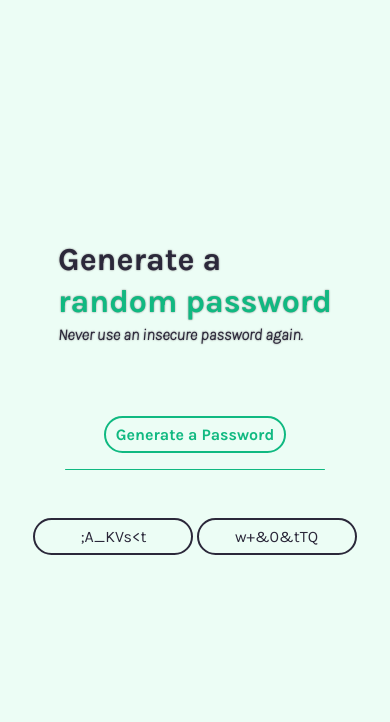
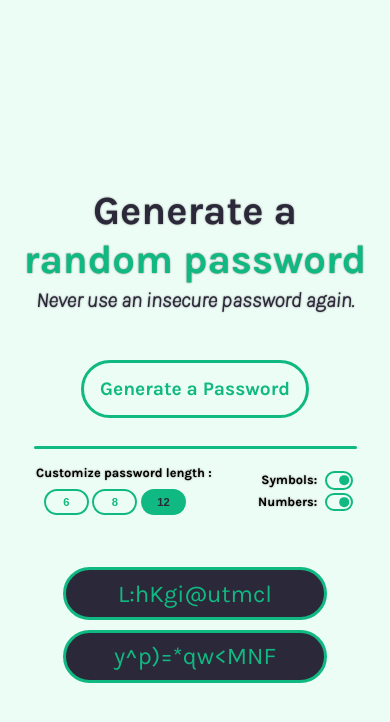
Before and after one commit to AljonLaxamana/PasswordGenerator, a plain HTML site: page index.html in a window 390 px wide. Both pictures are taken after a click on the button "Generate a Password". Drawn offline with nearby package versions, Linux system fonts and the light colour scheme; a web font is replaced by a local one.

Commit message:
Done all functionalities
Finish List :
Toggle options

```diff
--- a/index.html
+++ b/index.html
@@ -26,18 +26,44 @@
     <div class="generator">
       <button id="btn-generate-password">Generate a Password</button>
       <hr class="line" />
+      <div class="criteria-section">
+        <div class="section-custom-length">
+          <label for="custom-password-length" class="lbl-password-length"
+            >Customize password length :</label
+          >
+          <button id="btn-6-characters" class="btn-char" value="6">6</button>
+          <button id="btn-8-characters" class="btn-char" value="8">8</button>
+          <button id="btn-12-characters" class="btn-char active" value="12">
+            12
+          </button>
+        </div>
+        <div class="section-toggle-symbols-numbers">
+          <div class="toggle-section-symbols">
+            <label class="lbl-toggle">Symbols: </label>
+            <input id="symbols" class="toggle" type="checkbox" checked />
+          </div>
+          <div class="toggle-section-numbers">
+            <label class="lbl-toggle">Numbers: </label>
+            <input id="numbers" class="toggle" type="checkbox" checked />
+          </div>
+        </div>
+      </div>
       <div class="btns-generated-password">
         <button
           class="btn-generated-password"
           id="generated-password1"
+          onclick=""
         ></button>
         <button
           class="btn-generated-password"
           id="generated-password2"
+          onclick=""
         ></button>
       </div>
     </div>
 
+    <div id="snackbar"></div>
+
     <script src="scripts.js"></script>
   </body>
 </html>
--- a/scripts.js
+++ b/scripts.js
@@ -1,30 +1,74 @@
 let generatePassword = document.getElementById("btn-generate-password")
 let generatedPassword1 = document.getElementById("generated-password1")
 let generatedPassword2 = document.getElementById("generated-password2")
+let toggleSymbol = document.getElementById("symbols")
+let toggleNumber = document.getElementById("numbers")
+let passwordLength = 12
+let btnCharEl = Array.from(document.getElementsByClassName("btn-char"))
 
+const characters = ["A", "B", "C", "D", "E", "F", "G", "H", "I", "J", "K", "L", "M", "N", "O", "P", "Q", "R", "S", "T", "U", "V", "W", "X", "Y", "Z", "a", "b", "c", "d", "e", "f", "g", "h", "i", "j", "k", "l", "m", "n", "o", "p", "q", "r", "s", "t", "u", "v", "w", "x", "y", "z"];
+const symbols = ["~", "`", "!", "@", "#", "$", "%", "^", "&", "*", "(", ")", "_", "-", "+", "=", "{", "[", "}", "]", ",", "|", ":", ";", "<", ">", ".", "?",
+    "/"]
+const numbers = ["0", "1", "2", "3", "4", "5", "6", "7", "8", "9"]
 
-const characters = ["A", "B", "C", "D", "E", "F", "G", "H", "I", "J", "K", "L", "M", "N", "O", "P", "Q", "R", "S", "T", "U", "V", "W", "X", "Y", "Z", "a", "b", "c", "d", "e", "f", "g", "h", "i", "j", "k", "l", "m", "n", "o", "p", "q", "r", "s", "t", "u", "v", "w", "x", "y", "z", "0", "1", "2", "3", "4", "5", "6", "7", "8", "9", "~", "`", "!", "@", "#", "$", "%", "^", "&", "*", "(", ")", "_", "-", "+", "=", "{", "[", "}", "]", ",", "|", ":", ";", "<", ">", ".", "?",
-    "/"];
+let newArray = []
 
+generatePassword.addEventListener('click', generateRandomPass)
 
-generatePassword.addEventListener('click', function () {
-
-
+function generateRandomPass(length) {
     let password1 = ""
     let password2 = ""
-    // generatedPassword1.textContent += characters[randomIndex1]
 
-    for (let i = 0; i < 8; i++) {
-        let randomIndex1 = Math.floor(Math.random() * characters.length)
-        let randomIndex2 = Math.floor(Math.random() * characters.length)
-        password1 += characters[randomIndex1]
-        password2 += characters[randomIndex2]
+    btnCharEl.forEach(function (elem) { if (elem.classList.contains('active')) { passwordLength = elem.value } })
+
+    if (toggleNumber.checked && toggleSymbol.checked) {
+        newArray = characters.concat(symbols, numbers)
+    }
+
+    if (toggleSymbol.checked && !toggleNumber.checked) {
+        newArray = characters.concat(symbols)
+    }
+
+    if (!toggleSymbol.checked && toggleNumber.checked) {
+        newArray = characters.concat(numbers)
+    }
+
+    if (!toggleSymbol.checked && !toggleNumber.checked) {
+        newArray = characters
+    }
+
+    for (let i = 0; i < passwordLength; i++) {
+        let randomIndex1 = Math.floor(Math.random() * newArray.length)
+        let randomIndex2 = Math.floor(Math.random() * newArray.length)
+        password1 += newArray[randomIndex1]
+        password2 += newArray[randomIndex2]
     }
 
     generatedPassword1.textContent = password1
     generatedPassword2.textContent = password2
-})
+}
 
-function generateRandomIndex(index) {
-    return Math.floor(Math.random() * characters.length)
+btnCharEl.forEach(function (element) {
+
+    element.addEventListener('click', function () {
+        btnCharEl.forEach(function (elem) { elem.classList.remove('active') })
+
+        element.classList.add('active')
+        generatedPassword1.textContent = ""
+        generatedPassword2.textContent = ""
+    });
+});
+
+generatedPassword1.addEventListener('click', copytoClipboard)
+generatedPassword2.addEventListener('click', copytoClipboard)
+
+function copytoClipboard() {
+
+    if (this.textContent) {
+        navigator.clipboard.writeText(this.textContent);
+        var x = document.getElementById("snackbar");
+        x.className = "show";
+        x.textContent = "Copy to clipboard: " + this.textContent
+        setTimeout(function () { x.className = x.className.replace("show", ""); }, 3000);
+    }
 }
--- a/styles.css
+++ b/styles.css
@@ -14,43 +14,55 @@ body {
   flex-direction: column;
   font-family: "Karla", sans-serif;
   text-shadow: 0px 0px 2px gray;
+  text-align: center;
+}
+
+.active {
+  background-color: #10b981 !important;
+  color: #2b283a !important;
+}
+
+button {
+  outline: none;
 }
 
 .title {
+  margin-top: 1em;
   color: #2b283a;
-  font-size: 4rem;
-  margin-bottom: 5px;
+  font-size: 3rem;
+  margin-bottom: 2px;
 }
 
 .subtitle {
   color: #10b981;
-  font-size: 4rem;
+  font-size: 3rem;
   margin-bottom: 5px;
 }
 
 .intro {
   font-style: italic;
-  font-size: 2rem;
+  font-size: 1.5rem;
   color: #2b283a;
 }
 
 .generator {
-  width: 650px;
+  width: 600px;
   display: flex;
   justify-content: center;
   align-items: center;
   flex-direction: column;
+  padding: 10px;
 }
 
 #btn-generate-password {
-  font-weight: bold;
+  font-weight: bolder;
   font-family: "Karla", sans-serif;
-  font-size: 2rem;
-  margin: 3em 0 1.5em 0;
+  font-size: 1.5rem;
+  margin: 2em 0 1.5em 0;
   cursor: pointer;
   height: 2.3em;
-  padding: 6px;
-  width: 60%;
+  padding: 6px 2px;
+  width: 50%;
   border: 3px solid #10b981;
   background-color: #ecfdf5;
   color: #10b981;
@@ -68,10 +80,102 @@ body {
 
 .line {
   width: 85%;
-  height: 0.2em;
+  height: 0.15em;
   background-color: #10b981;
   border: none;
   border-radius: 20px;
+}
+
+.criteria-section {
+  width: 600px;
+  margin-top: 1em;
+  margin-bottom: 1em;
+  display: flex;
+  justify-content: space-around;
+}
+
+.section-custom-length > button {
+  height: 2em;
+  width: 4em;
+  border-radius: 20px;
+  border: 2px solid #10b981;
+  background-color: transparent;
+  color: #10b981;
+  font-size: 0.9rem;
+  cursor: pointer;
+  font-weight: bold;
+}
+
+.section-custom-length > button:hover {
+  -webkit-box-shadow: 3px 3px 10px 3px #dddddd;
+  -moz-box-shadow: 3px 3px 10px 3px #dddddd;
+  box-shadow: 3px 3px 10px 3px #dddddd;
+}
+
+.lbl-password-length {
+  display: block;
+  margin-bottom: 0.7em;
+  font-size: 0.9rem;
+  font-weight: bold;
+}
+
+.section-toggle-symbols-numbers {
+  display: flex;
+  flex-direction: column;
+  align-items: flex-end;
+  justify-content: center;
+}
+
+.toggle-section-numbers {
+  display: flex;
+  justify-content: center;
+  gap: 0.5em;
+  vertical-align: text-top;
+}
+
+.toggle-section-symbols {
+  display: flex;
+  justify-content: center;
+  gap: 0.5em;
+  vertical-align: text-top;
+}
+
+.toggle {
+  margin-top: 3px;
+  appearance: none;
+  position: relative;
+  width: 2.5em;
+  height: 1.5em;
+  outline: none;
+  border-radius: 20px;
+  background-color: transparent;
+  border: 2px solid #10b981;
+  cursor: pointer;
+}
+
+.toggle::after {
+  content: "";
+  position: absolute;
+  top: 50%;
+  left: 30%;
+  transform: translate(-50%, -50%);
+  border-radius: 50%;
+  height: 0.8rem;
+  width: 0.8rem;
+  background-color: #2b283a;
+  transition: left 0.3s;
+}
+
+.toggle:checked::after {
+  left: 70%;
+  background-color: #10b981;
+}
+
+.lbl-toggle {
+  margin-top: 0.3em;
+  position: relative;
+  font-size: 0.9rem;
+  font-weight: bold;
 }
 
 .btns-generated-password {
@@ -81,103 +185,154 @@ body {
 
 .btn-generated-password {
   font-family: "Karla", sans-serif;
-  font-size: 2rem;
+  font-size: 1.5rem;
   margin: 3em 0.1em;
   cursor: pointer;
-  height: 2em;
+  height: 2.3em;
   padding: 6px;
-  width: 10em;
-  border: 3px solid #2b283a;
+  width: 12em;
+  border: 3px solid #10b981;
   background-color: #2b283a;
   color: #10b981;
   border-radius: 50px;
 }
 
 .btn-generated-password:hover {
-  background-color: #2b283a;
-  color: #10b981;
+  background-color: #10b981;
   border: none;
+  color: #2b283a;
   -webkit-box-shadow: 3px 3px 10px 3px #dddddd;
   -moz-box-shadow: 3px 3px 10px 3px #dddddd;
   box-shadow: 3px 3px 10px 3px #dddddd;
 }
 
-@media only screen and (max-width: 768px) {
-  header {
-    padding: 20px;
-  }
-
-  .title {
-    color: #2b283a;
-    font-size: 2rem;
-    margin-bottom: 5px;
-  }
-
+@media only screen and (max-width: 576px) {
+  .title,
   .subtitle {
-    color: #10b981;
-    font-size: 2rem;
-    margin-bottom: 5px;
+    font-size: 2.5rem;
   }
 
   .intro {
-    font-style: italic;
-    font-size: 1rem;
-    color: #2b283a;
+    font-size: 1.3rem;
   }
 
   .generator {
-    padding: 20px;
-    width: 300px;
-    display: flex;
-    justify-content: center;
-    align-items: center;
-    flex-direction: column;
+    width: 400px;
   }
 
   #btn-generate-password {
-    font-weight: bold;
-    font-family: "Karla", sans-serif;
-    font-size: 1rem;
-    margin: 2em 0 1em 0;
-    cursor: pointer;
-    height: 2.3em;
-    padding: 6px;
-    width: 70%;
-    border: 2px solid #10b981;
-    background-color: #ecfdf5;
-    color: #10b981;
-    border-radius: 50px;
-    animation-delay: 2s;
+    height: 3em;
+    width: 60%;
+    font-size: 1.2rem;
   }
 
-  #btn-generate-password:hover {
-    background-color: #10b981;
-    color: whitesmoke;
-    border: none;
-    -webkit-box-shadow: 3px 3px 10px 3px #dddddd;
-    -moz-box-shadow: 3px 3px 10px 3px #dddddd;
-    box-shadow: 3px 3px 10px 3px #dddddd;
+  .criteria-section {
+    width: 400px;
   }
 
-  .line {
-    width: 100%;
-    height: 0.1em;
-    background-color: #10b981;
-    border: none;
-    border-radius: 20px;
+  .section-custom-length > button {
+    height: 2.3em;
+    width: 4em;
+    font-size: 0.7em;
+  }
+
+  .lbl-password-length {
+    font-size: 0.8rem;
+    margin-left: 1.4em;
+  }
+
+  .toggle {
+    margin-right: 1.4em;
+    width: 2.1em;
+    height: 1.4em;
+  }
+
+  .toggle::after {
+    height: 0.6rem;
+    width: 0.6rem;
+  }
+
+  .lbl-toggle {
+    font-size: 0.8rem;
+  }
+
+  .btns-generated-password {
+    margin-top: 2em;
+    display: flex;
+    flex-direction: column;
+    justify-content: center;
+    align-items: center;
   }
 
   .btn-generated-password {
-    font-family: "Karla", sans-serif;
-    font-size: 1rem;
-    margin: 3em 0.1em;
-    cursor: pointer;
-    height: 2.3em;
-    padding: 6px;
-    width: 10em;
-    border: 2px solid #2b283a;
-    background-color: #ecfdf5;
-    color: #2b283a;
-    border-radius: 50px;
+    height: 2.2em;
+    width: 11em;
+    margin: 0.2em;
   }
 }
+
+#snackbar {
+  visibility: hidden;
+  min-width: 250px;
+  margin-left: -125px;
+  background-color: #333;
+  color: #fff;
+  text-align: center;
+  border-radius: 2px;
+  padding: 16px;
+  position: fixed;
+  z-index: 1;
+  left: 50%;
+  bottom: 30px;
+  font-size: 17px;
+}
+
+#snackbar.show {
+  visibility: visible;
+  -webkit-animation: fadein 0.5s, fadeout 0.5s 2.5s;
+  animation: fadein 0.5s, fadeout 0.5s 2.5s;
+}
+
+@-webkit-keyframes fadein {
+  from {
+    bottom: 0;
+    opacity: 0;
+  }
+  to {
+    bottom: 30px;
+    opacity: 1;
+  }
+}
+
+@keyframes fadein {
+  from {
+    bottom: 0;
+    opacity: 0;
+  }
+  to {
+    bottom: 30px;
+    opacity: 1;
+  }
+}
+
+@-webkit-keyframes fadeout {
+  from {
+    bottom: 30px;
+    opacity: 1;
+  }
+  to {
+    bottom: 0;
+    opacity: 0;
+  }
+}
+
+@keyframes fadeout {
+  from {
+    bottom: 30px;
+    opacity: 1;
+  }
+  to {
+    bottom: 0;
+    opacity: 0;
+  }
+}
```
